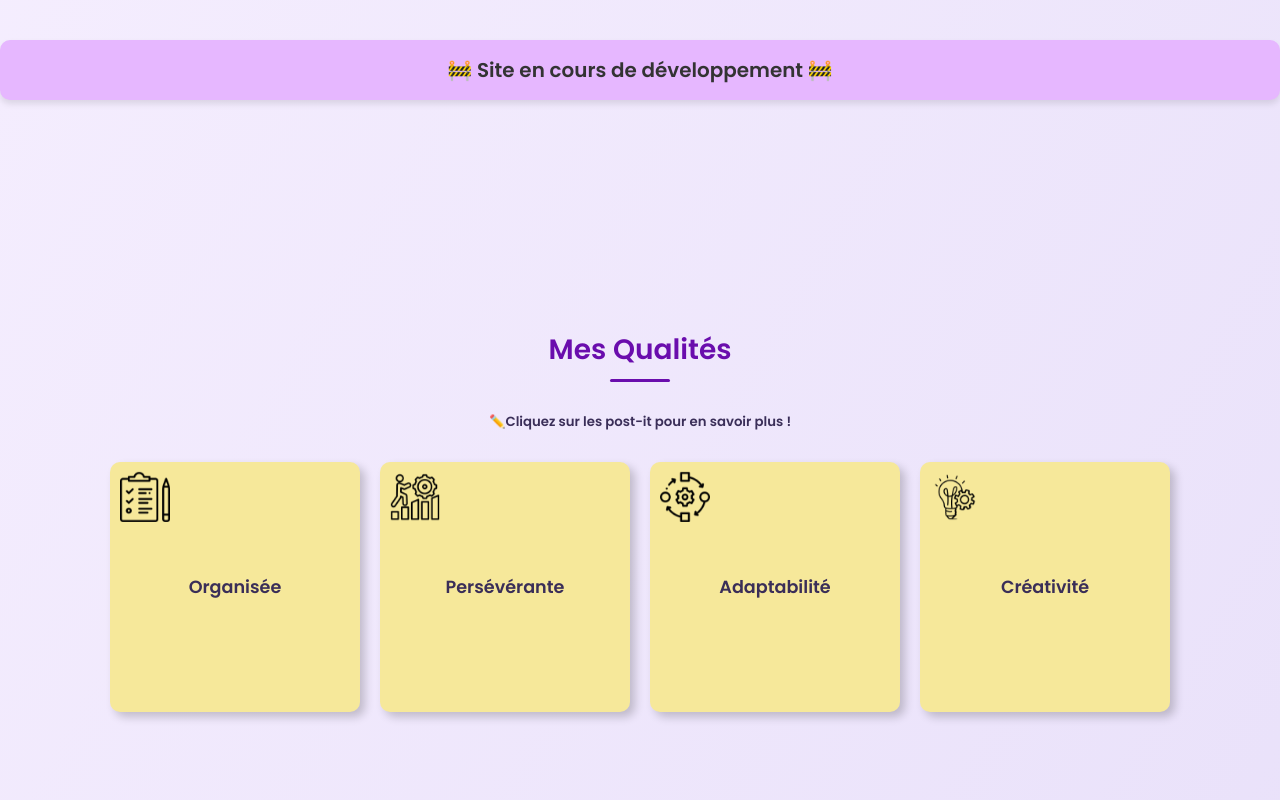
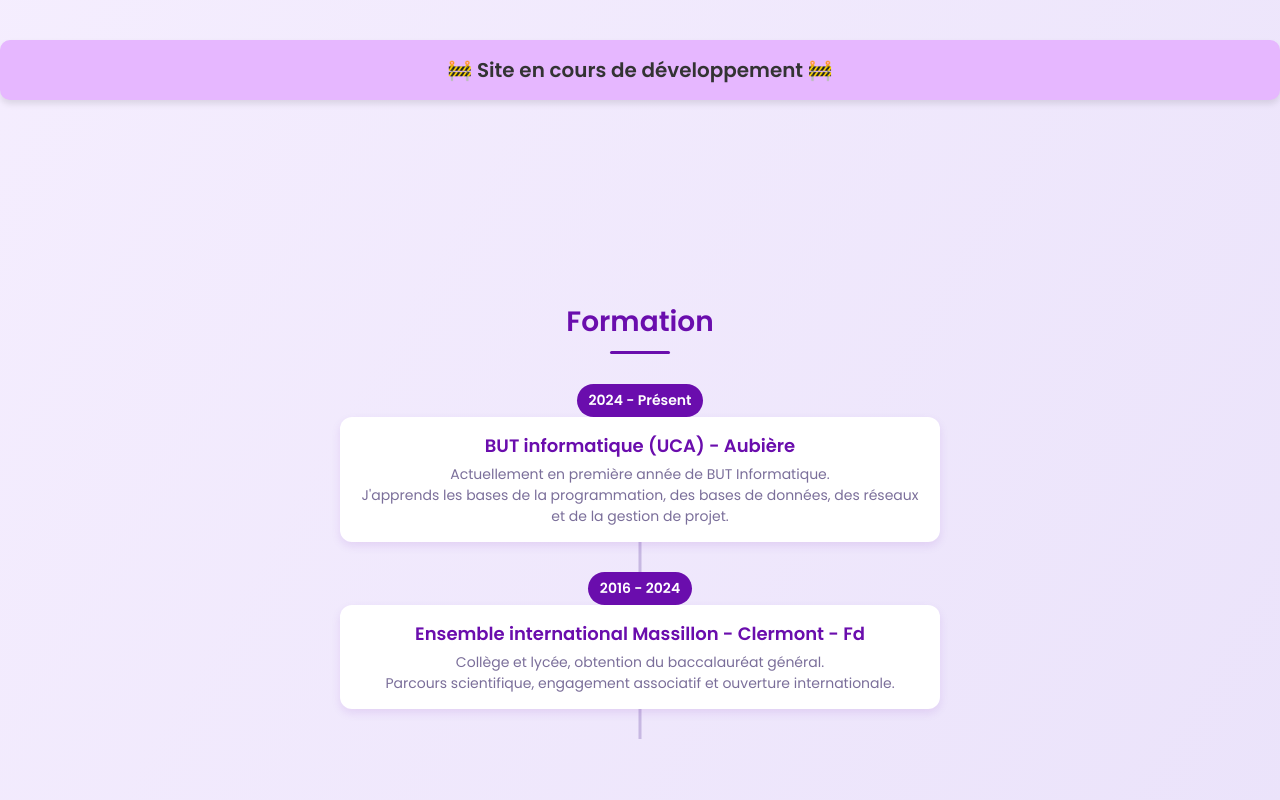
Before and after one commit to Shreya-Angia/Shreya_Portofilio, a plain HTML site: page index.html in a window 1280 px wide. Shown: the part 760-1560 px from the top of the page. Drawn offline with Linux system fonts and the light colour scheme.

Commit message:
adding my education

```diff
--- a/index.html
+++ b/index.html
@@ -18,11 +18,12 @@
         <nav class="menu-navigation">
             <ul>
                 <li><a href="#accueil" class="lang" data-fr="Accueil" data-en="Home">Accueil</a></li>
+                <!-- <li><a href="#formation" class="lang" data-fr="Formation" data-en="Education">Formation</a></li> -->
                 <li><a href="#qualites" class="lang" data-fr="Qualités" data-en="Qualities">Qualités</a></li>
                 <li><a href="#competences" class="lang" data-fr="Compétences" data-en="Skills">Compétences</a></li>
                 <li><a href="#experience" class="lang" data-fr="Expériences" data-en="Experience">Expériences</a></li>
                 <li><a href="#projets" class="lang" data-fr="Projets" data-en="Projects">Projets</a></li>
-                <!-- <li><a href="#divers" class="lang" data-fr="Divers" data-en="Others">Divers</a></li> -->
+                <li><a href="#divers" class="lang" data-fr="Divers" data-en="Others">Divers</a></li>
                 <li><a href="#contact" class="lang" data-fr="Contact" data-en="Contact">Contact</a></li>
             </ul>
         </nav>
@@ -81,7 +82,31 @@
         </style>
 
 
-    <!-- QUALITÉS -->
+<!-- FORMATION -->
+<section id="formation">
+    <h2 class="section-title">Formation</h2>
+    <div class="timeline">
+        <div class="timeline-item">
+            <div class="timeline-date">2024 - Présent</div>
+            <div class="timeline-content">
+                <h3>BUT informatique (UCA) - Aubière </h3>
+                <p>Actuellement en première année de BUT Informatique.<br>
+                J'apprends les bases de la programmation, des bases de données, des réseaux et de la gestion de projet.</p>
+            </div>
+        </div>
+        <div class="timeline-item">
+            <div class="timeline-date">2016 - 2024</div>
+            <div class="timeline-content">
+                <h3>Ensemble international Massillon - Clermont - Fd</h3>
+                <p>Collège et lycée, obtention du baccalauréat général.<br>
+                Parcours scientifique, engagement associatif et ouverture internationale.</p>
+            </div>
+        </div>
+    </div>
+</section>
+
+
+     <!-- QUALITÉS  -->
     <section id="qualites">
         <h2 class="section-title">Mes Qualités</h2>
         <h5>✏️Cliquez sur les post-it pour en savoir plus !</h5>
```
